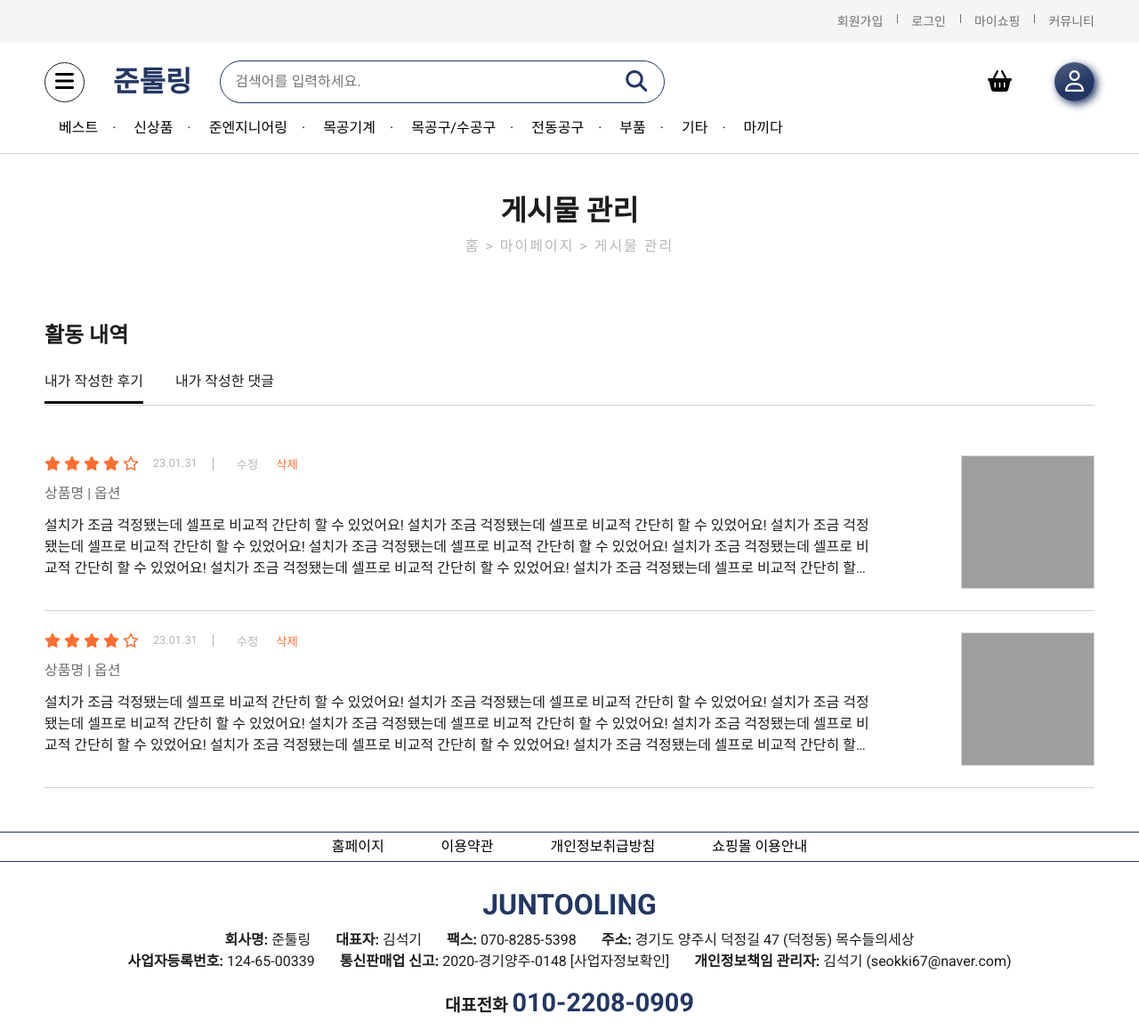
After one commit to Joontooling/joontooling, a Django app: page /accounts/my_posting/ in a window 1280 px wide. The commit adds this page. Shown: the top 1158 px of the page at 89% size. Run offline with Django 3.2, Linux system fonts and the light colour scheme; some libraries are stand-ins or nearby versions; grey boxes are pictures that could not be loaded.

Commit message:
Design accounts myPosting

```diff
--- /dev/null
+++ b/accounts/templates/accounts/my_posting.html
@@ -0,0 +1,137 @@
+{% extends 'base.html' %}
+
+
+{% block content %}
+<div class="container">
+
+  <!-- TITLE -->
+  <div class="basket-title order-done-title">
+    <h1 class="title">
+      게시물 관리
+    </h1>
+    <h2 class="step">
+      <span>홈 ></span>
+      <span> 마이페이지 ></span>
+      <span> 게시물 관리</span>
+    </h2>
+  </div>
+
+  <!-- POSTING -->
+  <section class="posting">
+    <h2 class="title">활동 내역</h2>
+    <div class="contents">
+
+      <!-- Posting-tab-area -->
+      <div class="posting-tab-area">
+        <input type="radio" name="posting-tabs" id="작성한후기" checked>
+        <label for="작성한후기">내가 작성한 후기</label>
+        <input type="radio" name="posting-tabs" id="작성한댓글">
+        <label for="작성한댓글">내가 작성한 댓글</label>
+
+        <!-- 작성한후기 -->
+        <div class="posting-tab-content" id="작성한후기">
+          <!-- content -->
+          <div class="content">
+            <div class="content-wrap">
+              <!-- content-top -->
+              <div class="top">
+                <div class="starbox">
+                  <div class="star">
+                    <i class="fa-solid fa-star"></i>
+                    <i class="fa-solid fa-star"></i>
+                    <i class="fa-solid fa-star"></i>
+                    <i class="fa-solid fa-star"></i>
+                    <i class="fa-regular fa-star"></i>
+                  </div>
+                  <div class="date">
+                    23.01.31
+                  </div>
+                  <div class="bar">|</div>
+                  <div class="btns">
+                    <button>수정</button>
+                    <button>삭제</button>
+                  </div>
+                </div>
+                <div class="product-name">
+                  <p>상품명 | 옵션</p>
+                </div>
+              </div>
+              <!-- content-bottom -->
+              <div class="bottom">
+                <div class="text">
+                  설치가 조금 걱정됐는데 셀프로 비교적 간단히 할 수 있었어요!
+                  설치가 조금 걱정됐는데 셀프로 비교적 간단히 할 수 있었어요!
+                  설치가 조금 걱정됐는데 셀프로 비교적 간단히 할 수 있었어요!
+                  설치가 조금 걱정됐는데 셀프로 비교적 간단히 할 수 있었어요!
+                  설치가 조금 걱정됐는데 셀프로 비교적 간단히 할 수 있었어요!
+                  설치가 조금 걱정됐는데 셀프로 비교적 간단히 할 수 있었어요!
+                  설치가 조금 걱정됐는데 셀프로 비교적 간단히 할 수 있었어요!
+                  설치가 조금 걱정됐는데 셀프로 비교적 간단히 할 수 있었어요!
+                  설치가 조금 걱정됐는데 셀프로 비교적 간단히 할 수 있었어요!
+                  설치가 조금 걱정됐는데 셀프로 비교적 간단히 할 수 있었어요!
+                </div>
+              </div>
+            </div>
+            <!-- product-image -->
+            <div class="product-img">
+              <img src="https://juntooling.com/web/product/big/202203/e2458a4e4ef33be1632dd19bddb9f503.jpg"
+                alt="product-image">
+            </div>
+          </div>
+          <div class="content">
+            <div class="content-wrap">
+              <!-- content-top -->
+              <div class="top">
+                <div class="starbox">
+                  <div class="star">
+                    <i class="fa-solid fa-star"></i>
+                    <i class="fa-solid fa-star"></i>
+                    <i class="fa-solid fa-star"></i>
+                    <i class="fa-solid fa-star"></i>
+                    <i class="fa-regular fa-star"></i>
+                  </div>
+                  <div class="date">
+                    23.01.31
+                  </div>
+                  <div class="bar">|</div>
+                  <div class="btns">
+                    <button>수정</button>
+                    <button>삭제</button>
+                  </div>
+                </div>
+                <div class="product-name">
+                  <p>상품명 | 옵션</p>
+                </div>
+              </div>
+              <!-- content-bottom -->
+              <div class="bottom">
+                <div class="text">
+                  설치가 조금 걱정됐는데 셀프로 비교적 간단히 할 수 있었어요!
+                  설치가 조금 걱정됐는데 셀프로 비교적 간단히 할 수 있었어요!
+                  설치가 조금 걱정됐는데 셀프로 비교적 간단히 할 수 있었어요!
+                  설치가 조금 걱정됐는데 셀프로 비교적 간단히 할 수 있었어요!
+                  설치가 조금 걱정됐는데 셀프로 비교적 간단히 할 수 있었어요!
+                  설치가 조금 걱정됐는데 셀프로 비교적 간단히 할 수 있었어요!
+                  설치가 조금 걱정됐는데 셀프로 비교적 간단히 할 수 있었어요!
+                  설치가 조금 걱정됐는데 셀프로 비교적 간단히 할 수 있었어요!
+                  설치가 조금 걱정됐는데 셀프로 비교적 간단히 할 수 있었어요!
+                  설치가 조금 걱정됐는데 셀프로 비교적 간단히 할 수 있었어요!
+                </div>
+              </div>
+            </div>
+            <!-- product-image -->
+            <div class="product-img">
+              <img src="https://juntooling.com/web/product/big/202203/e2458a4e4ef33be1632dd19bddb9f503.jpg"
+                alt="product-image">
+            </div>
+          </div>
+        </div>
+        <!-- 작성한댓글 -->
+        <div class="posting-tab-content" id="작성한댓글">작성한댓글</div>
+      </div>
+
+    </div>
+  </section>
+
+</div>
+{% endblock content %}
--- a/accounts/urls.py
+++ b/accounts/urls.py
@@ -7,4 +7,5 @@ urlpatterns = [
     path("signup/", views.signup, name="signup"),
     path("my_shop/", views.my_shop, name="my_shop"),
     path("my_likes/", views.my_likes, name="my_likes"),
+    path("my_posting/", views.my_posting, name="my_posting"),
 ]
--- a/accounts/views.py
+++ b/accounts/views.py
@@ -22,3 +22,6 @@ def my_shop(request):
 
 def my_likes(request):
     return render(request, 'accounts/my_likes.html')
+
+def my_posting(request):
+    return render(request, 'accounts/my_posting.html')
--- /dev/null
+++ b/static/css/accounts/my_posting.css
@@ -0,0 +1,106 @@
+/* POSTING */
+.posting {
+  margin-top: 5rem;
+  cursor: default;
+}
+
+.posting .title {
+  margin-bottom: 2rem;
+  font-size: 1.5rem;
+  font-weight: bold;
+}
+
+.posting .contents .posting-tab-area input {
+  display: none;
+}
+
+.posting .contents .posting-tab-area label {
+  font-weight: 400;
+  padding: 0.8rem 0;
+  margin-right: 2rem;
+  cursor: pointer;
+}
+
+.posting .contents .posting-tab-area .posting-tab-content {
+  border-top: 1px solid var(--color-border);
+  margin: 1.1rem 0;
+  padding: 2rem 0;
+  width: 100%;
+  display: none;
+}
+
+.posting-tab-area #작성한후기:checked ~ #작성한후기,
+.posting-tab-area #작성한댓글:checked ~ #작성한댓글 {
+  display: block;
+}
+
+.posting-tab-area #작성한후기:checked + label,
+.posting-tab-area #작성한댓글:checked + label {
+  border-bottom: 3px solid var(--color-black);
+}
+
+/* POSTING / posting-tab-content */
+.posting-tab-content .content {
+  border-bottom: 1px solid var(--color-border);
+  display: flex;
+  padding: 1.5rem 0;
+}
+
+.posting-tab-content .content .top .starbox {
+  display: flex;
+  align-items: center;
+}
+
+.posting-tab-content .content .top .starbox .star {
+  color: var(--color-accent);
+  margin-right: 1rem;
+}
+
+.posting-tab-content .content .top .starbox .date {
+  color: var(--color-gray);
+  font-size: 0.8rem;
+}
+
+.posting-tab-content .content .top .starbox .bar {
+  color: var(--color-gray);
+  padding: 0 1rem;
+}
+
+.posting-tab-content .content .top .starbox .btns button {
+  color: var(--color-gray);
+  padding: 0 0.3rem;
+  margin: 0 0.2rem;
+  cursor: pointer;
+}
+
+.posting-tab-content .content .top .starbox .btns button:last-child {
+  color: var(--color-accent);
+}
+
+.posting-tab-content .content .top .product-name {
+  color: var(--color-dark-gray);
+  margin: 1rem 0;
+}
+
+.posting-tab-content .content .bottom {
+  width: 90%;
+}
+
+.posting-tab-content .content .bottom .text {
+  line-height: 1.5rem;
+  display: -webkit-box;
+  -webkit-box-orient: vertical;
+  -webkit-line-clamp: 3;
+  overflow: hidden;
+}
+
+.posting-tab-content .product-img {
+  width: 150px;
+  height: 150px;
+}
+
+.posting-tab-content .product-img img {
+  width: 150px;
+  height: 150px;
+  border: 1px solid var(--color-border);
+}
--- a/static/css/main.css
+++ b/static/css/main.css
@@ -2,6 +2,7 @@
 @import 'accounts/accounts.css';
 @import 'accounts/my_shop.css';
 @import 'accounts/my_likes.css';
+@import 'accounts/my_posting.css';
 
 /* PRODUCTS */
 @import 'products/detail.css';
```
